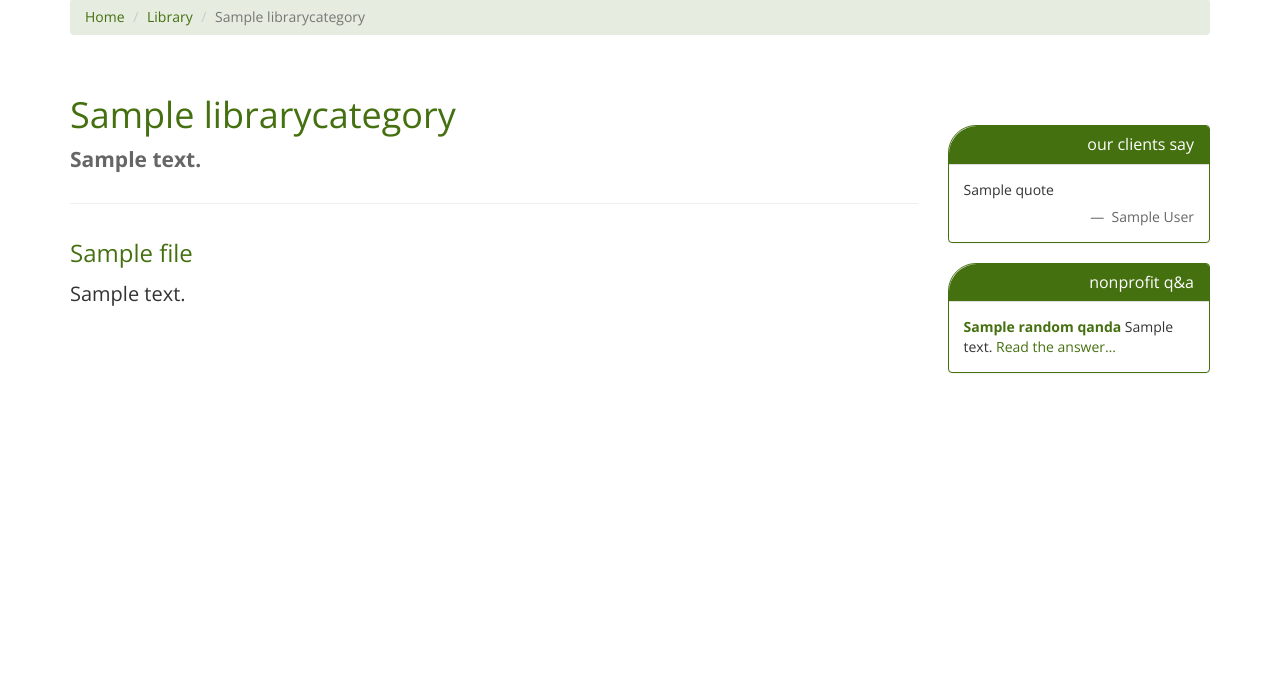
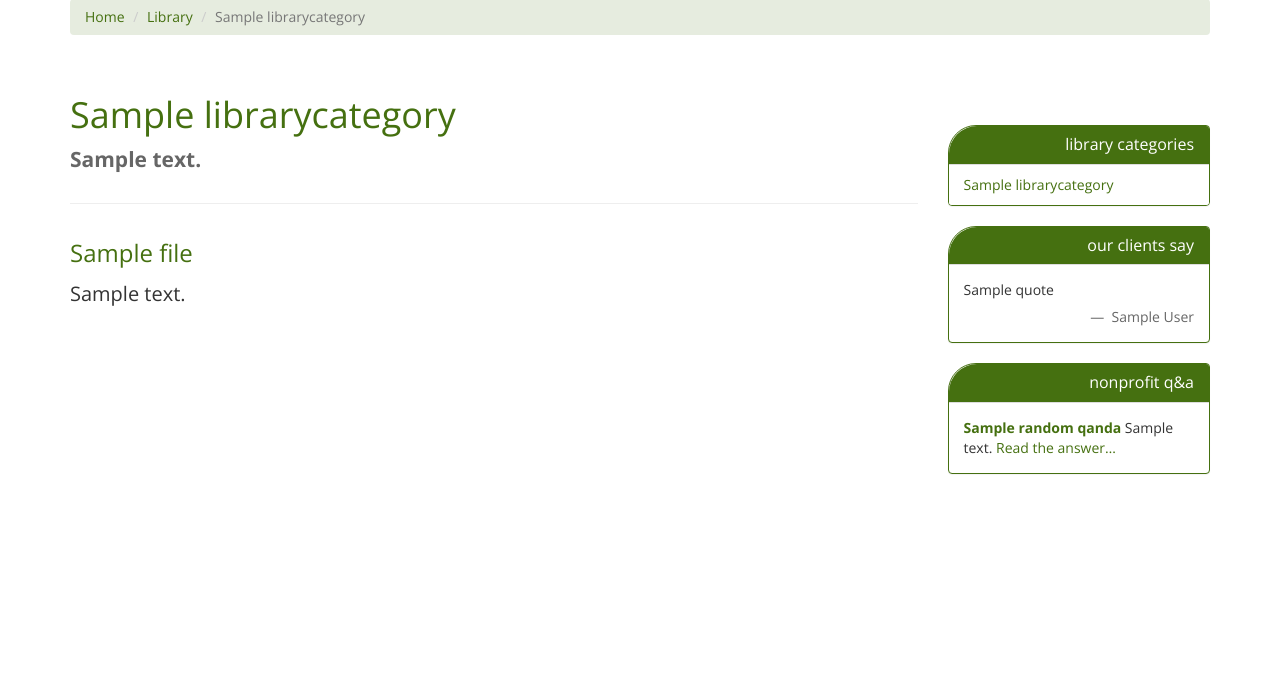
Before and after one commit to joelburton/otessier.com, a Django app: template project/consulting/templates/consulting/librarycategory_detail.html in a window 1280 px wide. Shown: the part 51-724 px from the top of the page. Run offline with Django 3.2, Linux system fonts and the light colour scheme; the template is opened without the code that fills it: most values are stand-ins (such as "Sample title", 1, 10 or a date in 2020); some libraries are stand-ins or nearby versions.

Commit message:
Add portlets to librarycategory detail.

```diff
--- a/project/consulting/templates/consulting/consultant_detail.html
+++ b/project/consulting/templates/consulting/consultant_detail.html
@@ -35,5 +35,4 @@
     </ul>
   </div>
     {{ block.super }}
-
 {% endblock %}
--- a/project/consulting/templates/consulting/librarycategory_detail.html
+++ b/project/consulting/templates/consulting/librarycategory_detail.html
@@ -22,3 +22,24 @@
   {% endfor %}
 
 {% endblock %}
+
+
+{% block portlets %}
+  <div class="panel panel-default">
+    <div class="panel-heading">
+      <h3 class="panel-title">Library Categories</h3>
+    </div>
+    <ul class="list-group">
+      {% for c in librarycategory_list %}
+        <li class="list-group-item">
+          {% if c == object %}
+            <b>{{ c }}</b>
+          {% else %}
+            <a href="{{ c.get_absolute_url }}">{{ c }}</a>
+          {% endif %}
+        </li>
+      {% endfor %}
+    </ul>
+  </div>
+    {{ block.super }}
+{% endblock %}
```
Also changed, not shown: project/consulting/views.py (+9 -0 lines).
